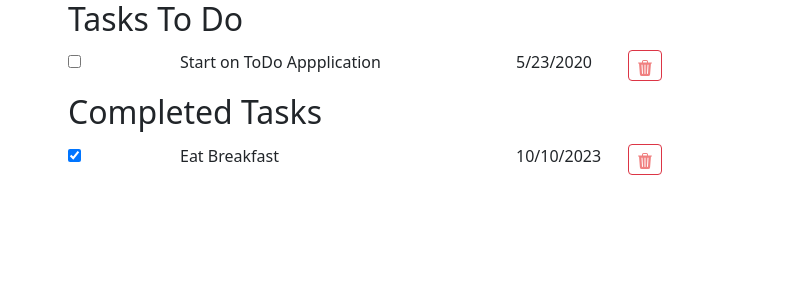
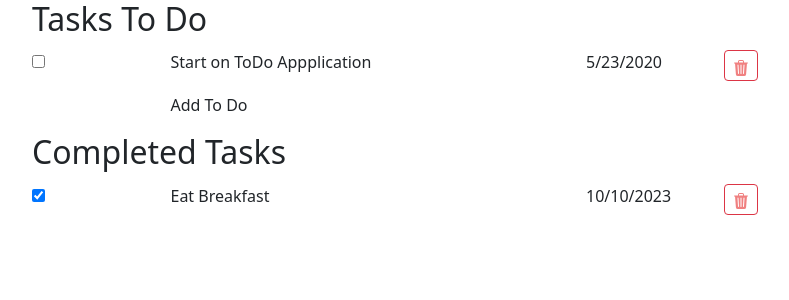
Before and after one commit to chrisgawbill/ToDoWebApp, a React (Create React App) app: page / in a window 1280 px wide. Shown: the top 300 px of the page, without its empty margins (50-839 px from the left). Built offline with nearby package versions, Linux system fonts and the light colour scheme.

Commit message:
Got adding to do functionality done

```diff
--- /dev/null
+++ b/src/components/todo-add-row.tsx
@@ -0,0 +1,29 @@
+import { Col, Row } from "react-bootstrap";
+import { Todo, isCompleted } from "../data/Todo";
+interface ToDoAddRowProps {
+  currentToDoSelected: Function;
+  rowOnClick: Function;
+}
+export default function ToDoAddRow({
+  currentToDoSelected,
+  rowOnClick,
+}: ToDoAddRowProps) {
+  return (
+    <Row>
+      <Col xs={2} lg={2}></Col>
+      <Col xs={4} lg={6} onClick={AddToDoClickHandler}>
+        <p>Add To Do</p>
+      </Col>
+    </Row>
+  );
+  function AddToDoClickHandler() {
+    const toDo: Todo = new Todo(
+      -1,
+      "Add Title",
+      new Date(),
+      isCompleted.NotCompleted
+    );
+    currentToDoSelected(toDo);
+    rowOnClick(true);
+  }
+}
--- a/src/components/todo-holder.tsx
+++ b/src/components/todo-holder.tsx
@@ -2,13 +2,14 @@ import { useEffect, useState } from "react";
 import { Container, Row } from "react-bootstrap";
 import { Todo, isCompleted } from "../data/Todo";
 import ToDoRow from "./todo-row";
+import ToDoAddRow from "./todo-add-row";
 
 interface ToDoHolderProps {
-  toDoList: Todo[],
-  setInfoPanelState: Function,
-  setCurrentToDoItem: Function,
-  updateToDo:Function,
-  deleteToDo:Function
+  toDoList: Todo[];
+  setInfoPanelState: Function;
+  setCurrentToDoItem: Function;
+  updateToDo: Function;
+  deleteToDo: Function;
 }
 /**
  *
@@ -20,7 +21,7 @@ export default function ToDoHolder({
   setInfoPanelState,
   setCurrentToDoItem,
   updateToDo,
-  deleteToDo
+  deleteToDo,
 }: ToDoHolderProps) {
   const [completedToDos, setCompletedToDos] = useState<Todo[]>([]);
   const [uncompletedToDos, setUncompletedToDos] = useState<Todo[]>([]);
@@ -29,8 +30,8 @@ export default function ToDoHolder({
     setUncompletedToDos(FilterToDoList(toDoList, isCompleted.NotCompleted));
   }, [toDoList]);
   return (
-    <Container>
-      <Container id="notCompletedToDos">
+    <div>
+      <div id="notCompletedToDos">
         <Row>
           <h2>Tasks To Do</h2>
         </Row>
@@ -43,8 +44,14 @@ export default function ToDoHolder({
             deleteToDo
           )}
         </Row>
-      </Container>
-      <Container id="completedToDos">
+        <Row>
+          <ToDoAddRow
+            currentToDoSelected={setCurrentToDoItem}
+            rowOnClick={setInfoPanelState}
+          />
+        </Row>
+      </div>
+      <div id="completedToDos">
         <Row>
           <h2>Completed Tasks</h2>
         </Row>
@@ -57,8 +64,8 @@ export default function ToDoHolder({
             deleteToDo
           )}
         </Row>
-      </Container>
-    </Container>
+      </div>
+    </div>
   );
 }
 /**
@@ -73,8 +80,8 @@ function IterateToDoList(
   toDoList: Todo[],
   changeAddPanelState: Function,
   setCurrentToDoItem: Function,
-  updateToDo:Function,
-  deleteToDo:Function
+  updateToDo: Function,
+  deleteToDo: Function
 ) {
   if (toDoList.length === 0) {
     return <p>"There are no ToDo's!"</p>;
--- a/src/components/todo-info-panel.tsx
+++ b/src/components/todo-info-panel.tsx
@@ -7,15 +7,17 @@ import "../styles/components/todo-info-panel.css";
 
 interface ToDoInfoPanelProps {
   toDoItem: Todo;
-  infoPanelState:boolean,
+  infoPanelState: boolean;
   setInfoPanelState: Function;
   updateToDo: Function;
+  addToDo: Function;
 }
 export default function ToDoInfoPanel({
   toDoItem,
   infoPanelState,
   setInfoPanelState,
   updateToDo,
+  addToDo,
 }: ToDoInfoPanelProps) {
   const [toDoItemName, setToDoItemName] = useState<string>("");
   const [toDoCompleteByDate, setIsToDoCompleteByDate] = useState<Date>(
@@ -32,6 +34,7 @@ export default function ToDoInfoPanel({
   return (
     <div>
       <Collapse in={infoPanelState} dimension={"width"}>
+        <div>
           <Form onSubmit={EditToDoFormSubmit} id="edit-todo-panel">
             <Col md={1}>
               <Row id="cancel-btn-row">
@@ -79,7 +82,9 @@ export default function ToDoInfoPanel({
                       }
                     }}
                   >
-              <option value={isCompleted.NotCompleted}>Not Completed</option>
+                    <option value={isCompleted.NotCompleted}>
+                      Not Completed
+                    </option>
                     <option value={isCompleted.Completed}>Completed</option>
                   </Form.Select>
                 </Form.Group>
@@ -93,8 +98,8 @@ export default function ToDoInfoPanel({
               </Row>
             </Col>
           </Form>
+        </div>
       </Collapse>
-
     </div>
   );
   /**
@@ -103,13 +108,17 @@ export default function ToDoInfoPanel({
    */
   function EditToDoFormSubmit(e: React.FormEvent<EventTarget>) {
     e.preventDefault();
-    const toDo: Todo = {
+    const updatedToDo: Todo = {
       id: toDoItem.id,
       name: toDoItemName,
       completeByDate: toDoCompleteByDate,
       completed: toDoItemStatus,
     };
-    updateToDo(toDo);
+    if (updatedToDo.id === -1) {
+      addToDo(updatedToDo);
+    } else {
+      updateToDo(updatedToDo);
+    }
     setInfoPanelState(false);
   }
   /**
--- a/src/pages/Home.tsx
+++ b/src/pages/Home.tsx
@@ -14,9 +14,9 @@ export default function Home() {
     new Todo(0, "", new Date(), isCompleted.NotCompleted)
   );
   return (
-    <Container>
+    <div>
       <Row>
-        <Col md={8}>
+        <Col md={9}>
           <ToDoHolder
             toDoList={toDoList}
             setInfoPanelState={setInfoPanelState}
@@ -25,10 +25,31 @@ export default function Home() {
             deleteToDo={DeleteToDo}
           />
         </Col>
-        <Col md={4}>{AddPanelWithInfo()}</Col>
+        <Col md={3}>{AddPanelWithInfo()}</Col>
       </Row>
-    </Container>
+    </div>
   );
+  /**
+   *
+   * @param toDoItem
+   * @returns ToDoInfoPanel Component
+   */
+  function AddPanelWithInfo() {
+    if (currentToDoItem.name !== "") {
+      console.log(infoPanelState);
+      return (
+        <ToDoInfoPanel
+          toDoItem={currentToDoItem}
+          infoPanelState={infoPanelState}
+          setInfoPanelState={setInfoPanelState}
+          updateToDo={UpdateToDo}
+          addToDo={AddToDo}
+        />
+      );
+    } else {
+      return <p></p>;
+    }
+  }
   /**
    *
    * @param updatedToDo
@@ -50,24 +71,13 @@ export default function Home() {
     );
     setToDoList(updatedToDoList);
   }
-  /**
-   *
-   * @param toDoItem
-   * @returns ToDoInfoPanel Component
-   */
-  function AddPanelWithInfo() {
-    if (currentToDoItem.name !== "") {
-      console.log(infoPanelState);
-      return (
-        <ToDoInfoPanel
-          toDoItem={currentToDoItem}
-          infoPanelState={infoPanelState}
-          setInfoPanelState={setInfoPanelState}
-          updateToDo={UpdateToDo}
-        />
-      );
-    } else {
-      return <p></p>;
-    }
+  function AddToDo(toDoItem: Todo) {
+    const updatedToDoList: Todo[] = [...toDoList];
+    const index = updatedToDoList.length - 1;
+    toDoItem.id = index;
+    updatedToDoList.push(toDoItem);
+
+    console.log(toDoItem)
+    setToDoList(updatedToDoList);
   }
 }
```
Lines whose indentation alone changed are shown as unchanged.
